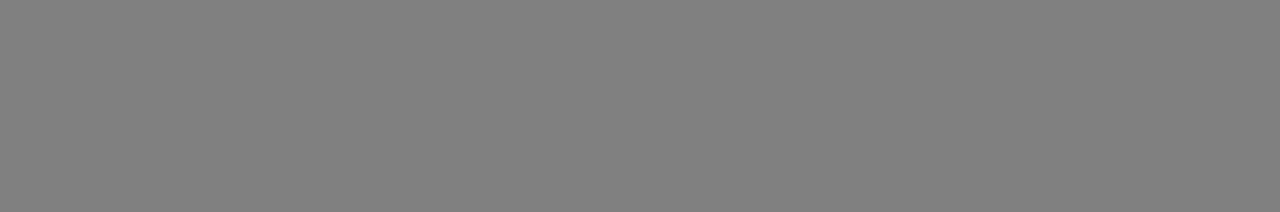
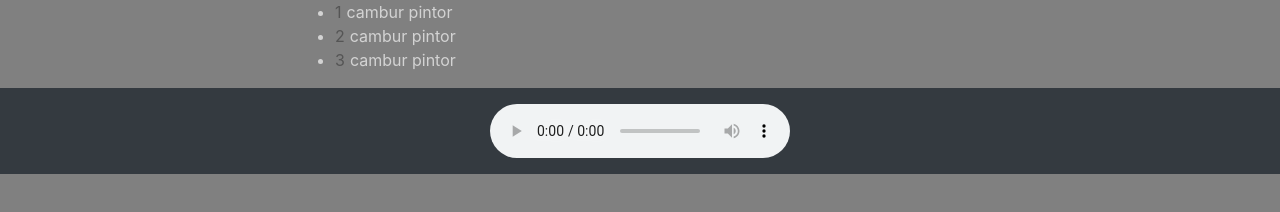
Before and after one commit to metantonio/react-projects-4geekacademy, a React app: page / in a window 1280 px wide. Built offline with nearby package versions, Linux system fonts and the light colour scheme; no server answers.

Commit message:
audio player rudimentario

```diff
--- /dev/null
+++ b/src/js/component/audioApp.js
@@ -0,0 +1,86 @@
+import React, { useEffect, useRef, useState } from "react";
+import PropTypes from "prop-types";
+
+const AudioApp = props => {
+	const [songs, setSongs] = useState([
+		{
+			id: 1,
+			name: "cambur pintor",
+			url: "alguna url",
+			category: "grunge"
+		},
+		{
+			id: 2,
+			name: "cambur pintor",
+			url: "alguna url",
+			category: "grunge"
+		},
+		{
+			id: 3,
+			name: "cambur pintor",
+			url: "alguna url",
+			category: "grunge"
+		}
+	]);
+	const [selectedID, setSelectedID] = useState(null);
+
+	const BASE_URL = "https://assets.breatheco.de/apis/sound";
+	useEffect(() => {
+		let url = `${BASE_URL}/songs`;
+		//let songs = response.body;
+		fetch(url)
+			.then(response => {
+				//console.log("se resolvió la petición al servidor");
+				return response.json();
+			})
+			.then(songList => {
+				setSongs(songList);
+			})
+			.catch(error => console.log(`{error}`));
+		//este then es para esperar que haya respuesta del servidor
+	}, []);
+
+	const audioPlayer = useRef(null); //la propiedad por default de useRef es current
+	//audioPlayer es un objeto que tiene una propiedad current: null
+
+	useEffect(() => {
+		audioPlayer.current.play(); //cada vez que se elije una canción ejecutará el método play
+		[selectedID];
+	}, []);
+
+	return (
+		<div className="container-fluid justify-content-center">
+			<div className="row d-flex justify-content-center">
+				<ul className="songs-list col-md-6 ">
+					{songs.map((song, indexNumber) => {
+						return (
+							<li
+								key={song.id}
+								className="song"
+								onClick={e => setSelectedID(song.id)}>
+								<span className="song-number">
+									{indexNumber + 1}
+								</span>
+								{song.name}
+							</li>
+						);
+					})}
+				</ul>
+			</div>
+			<div className="row d-flex justify-content-center controls p-3 bg-dark">
+				<audio
+					ref={audioPlayer}
+					autoPlay=""
+					src={
+						selectedID && `${BASE_URL}/${songs[selectedID - 1].url}`
+					}
+					controls
+				/>
+			</div>
+		</div>
+	);
+};
+
+AudioApp.protoTypes = {};
+
+export default AudioApp;
--- a/src/js/component/home.js
+++ b/src/js/component/home.js
@@ -2,10 +2,5 @@ import React, { useState } from "react";
 
 //create your first component
 export function Home() {
-
-
-	return (
-		<div className="container-fluid">
-		</div>
-	);
+	return <div className="container-fluid" />;
 }
--- a/src/js/index.js
+++ b/src/js/index.js
@@ -10,6 +10,7 @@ import "../styles/index.scss";
 
 //import your own components
 import { Home } from "./component/home.js";
+import AudioApp from "./component/audioApp.js";
 
 //render your react application
-ReactDOM.render(<Home />, document.querySelector("#app"));
+ReactDOM.render(<AudioApp />, document.querySelector("#app"));
--- a/src/styles/index.scss
+++ b/src/styles/index.scss
@@ -12,19 +12,31 @@
 
 #app {
     height: 100vh;
+    width: 100vw;
     background-color: gray;
+    color: lightgray;
 }
 
-.board{
-    width: 30rem;
+.song {
+    &-list{
+        list-style-type: none;
+        padding: 0;
+        margin: 0;
+
+    }
+    & .song{
+        border: white 1px solid;
+        padding: 0.5rem 1rem;
+        &-number{
+            color: #555;
+            margin-right: 5px;
+        }
+    }
 }
 
-.cell{
-    width: 10rem;
-    height: 10rem;
-    border: solid 1px lightgray;
+.control {
+    background-color: #111;
 }
-
-.cell span{
-    font-size: 5rem;
+.selected {
+    background-color: transparentize($color: #d5d5d5, $amount: 0.6);
 }
```
